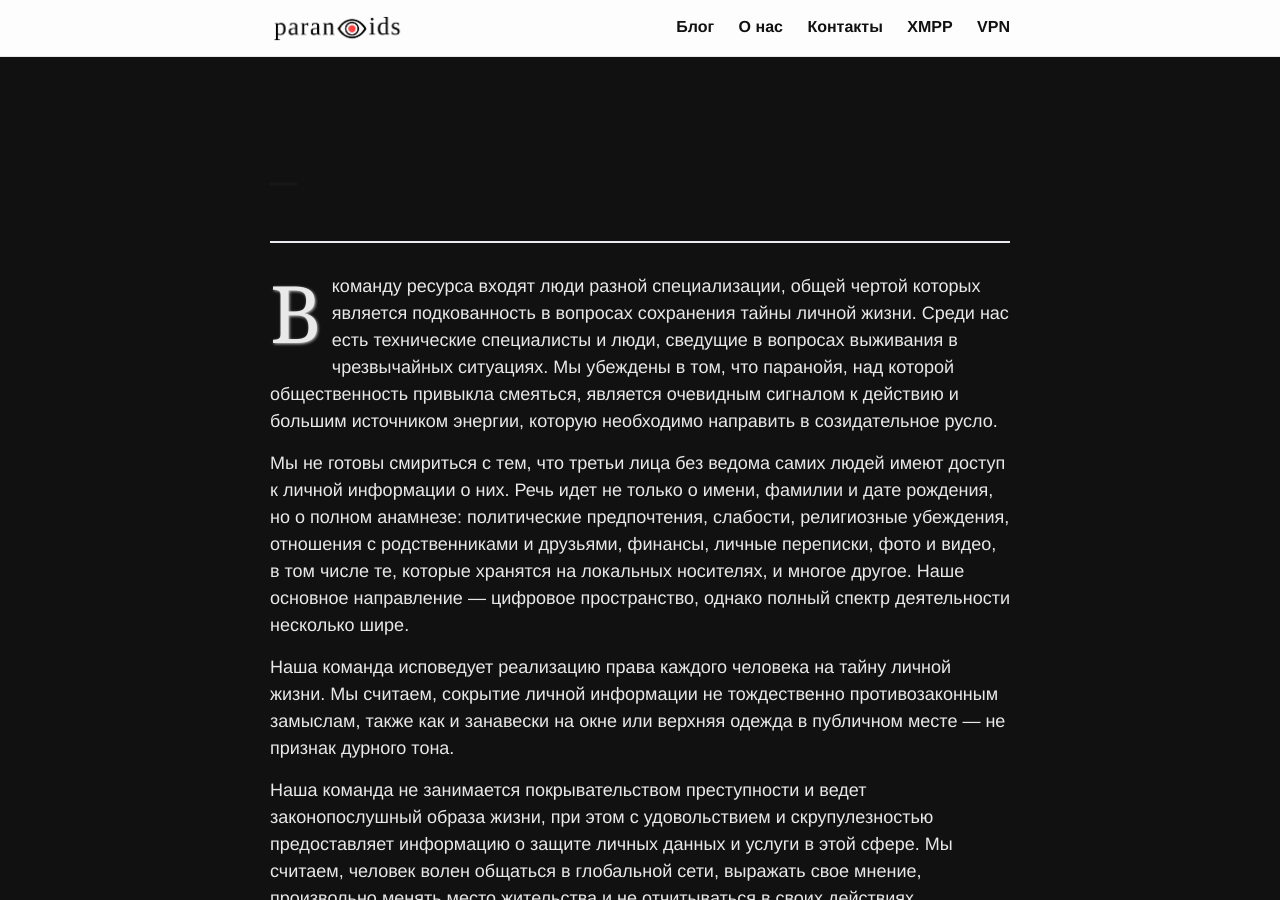
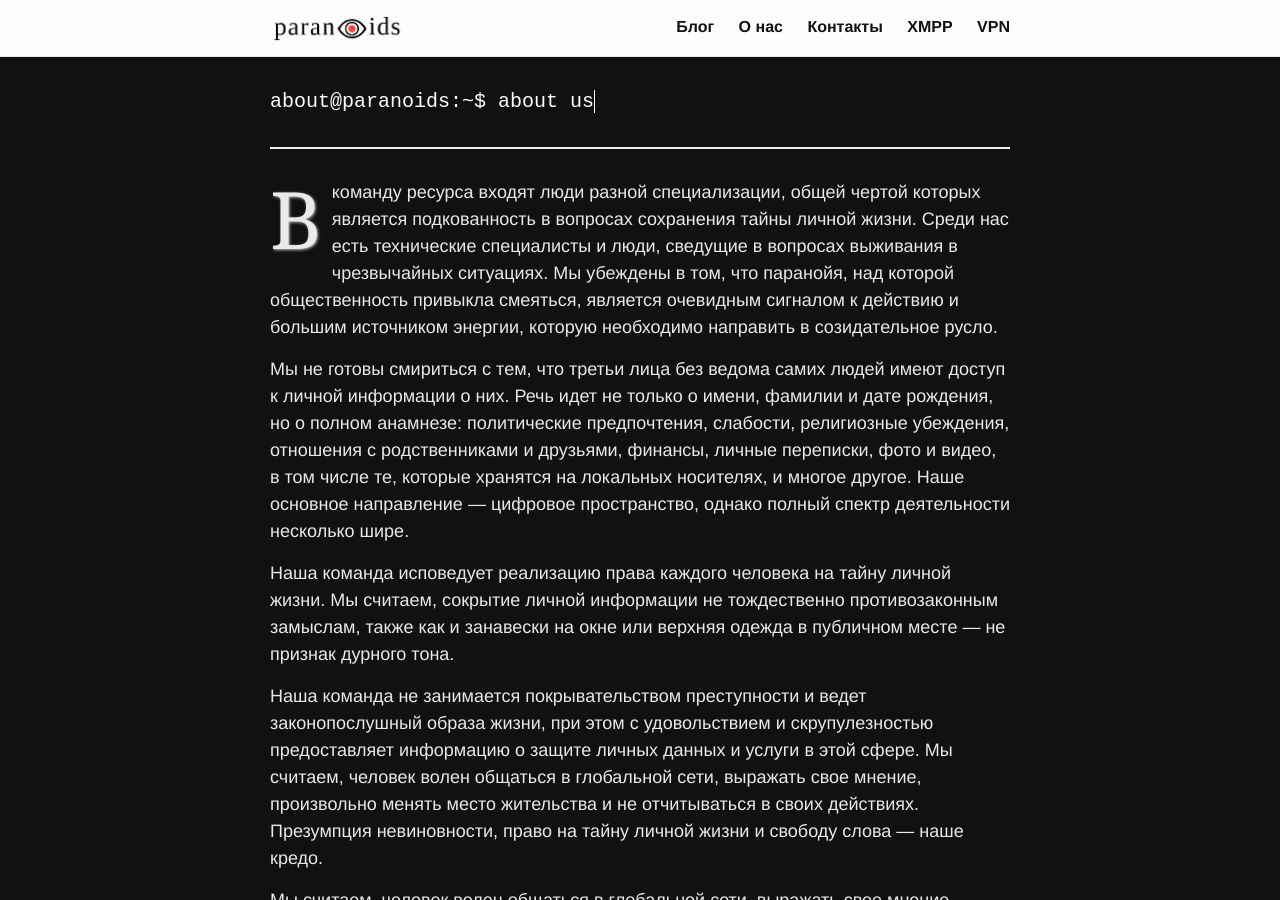
Before and after one commit to 2b7E1n6D0e5R7/2b7E1n6D0e5R7.github.io, a Jekyll site: the page built from _pages/about.md, in a window 1280 px wide and 900 px high. Built offline with Jekyll 4.4.1, drawn with Linux system fonts in a browser that asks for light colours.

Commit message:
Update about.html

```diff
--- a/_layouts/about.html
+++ b/_layouts/about.html
@@ -10,7 +10,11 @@
     <main class="landing-content" aria-label="Content">
       <div class="wrapper">
 
-      <h2 id="blink1">_</h2>
+      <h1 class="title">about@paranoids:~$
+          <span class="typewrite" data-period="2000" data-type='[ "********", "about us" ]'>
+           <span class="wrap"></span>
+          </span>
+        </h1>
 
         <hr>
 
```
